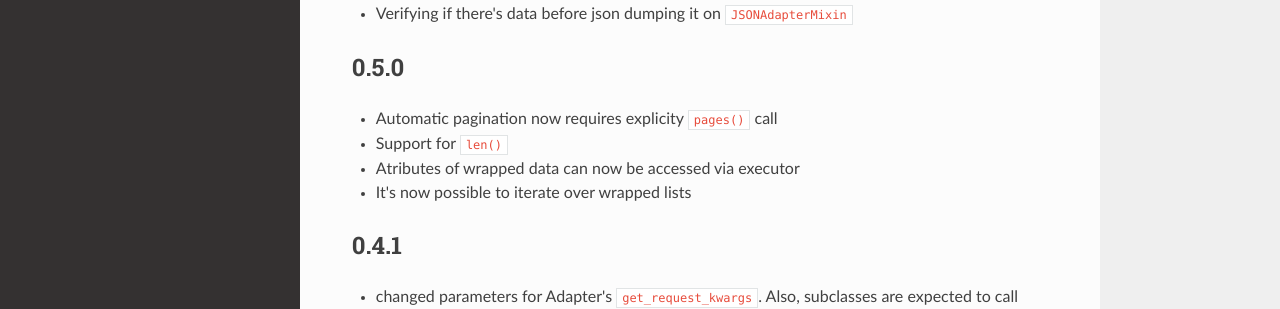
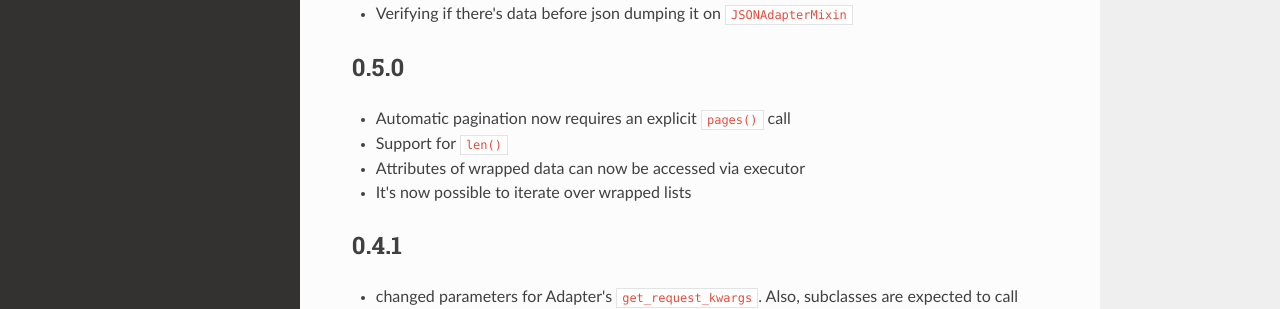
Before and after one commit to vintasoftware/tapioca-wrapper, an MkDocs documentation site: the page built from docs/changelog.md, in a window 1280 px wide and 1060 px high. Shown: the part 498-807 px from the top of the window. Built offline with MkDocs 1.6.1, drawn with Linux system fonts in a browser that asks for light colours; nearby versions of some CDN libraries; old or Windows-style settings are respelled for this version of MkDocs.

Commit message:
Fixing spelling errors

```diff
--- a/docs/changelog.md
+++ b/docs/changelog.md
@@ -13,9 +13,9 @@
 - Verifying if there's data before json dumping it on ``JSONAdapterMixin``
 
 ## 0.5.0
-- Automatic pagination now requires explicity ``pages()`` call
+- Automatic pagination now requires an explicit ``pages()`` call
 - Support for ``len()``
-- Atributes of wrapped data can now be accessed via executor
+- Attributes of wrapped data can now be accessed via executor
 - It's now possible to iterate over wrapped lists
 
 ##0.4.1
```
Also changed, not shown: docs/about.md (+1 -1 lines), docs/newflavour.md (+1 -1 lines), docs/quickstart.md (+3 -3 lines).
